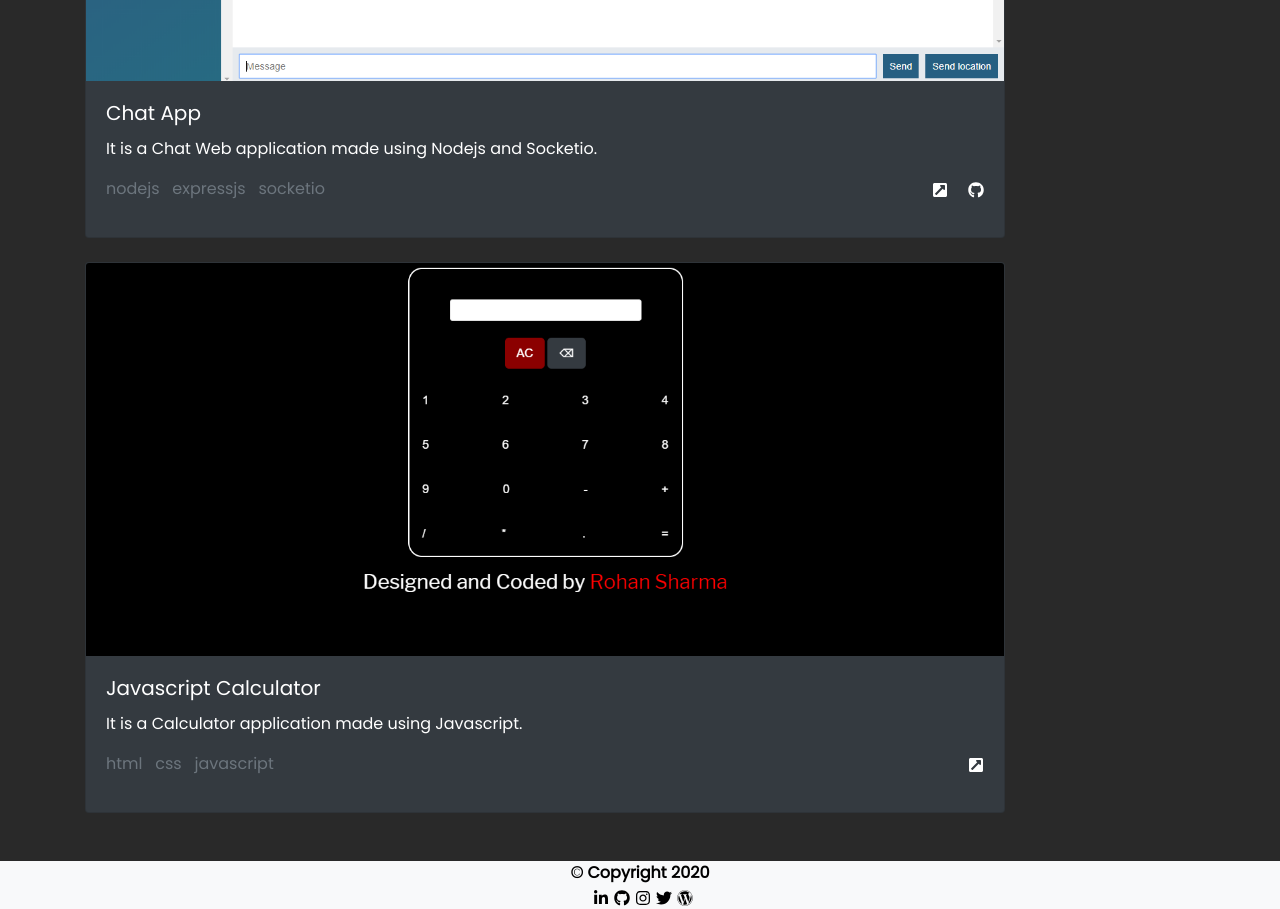
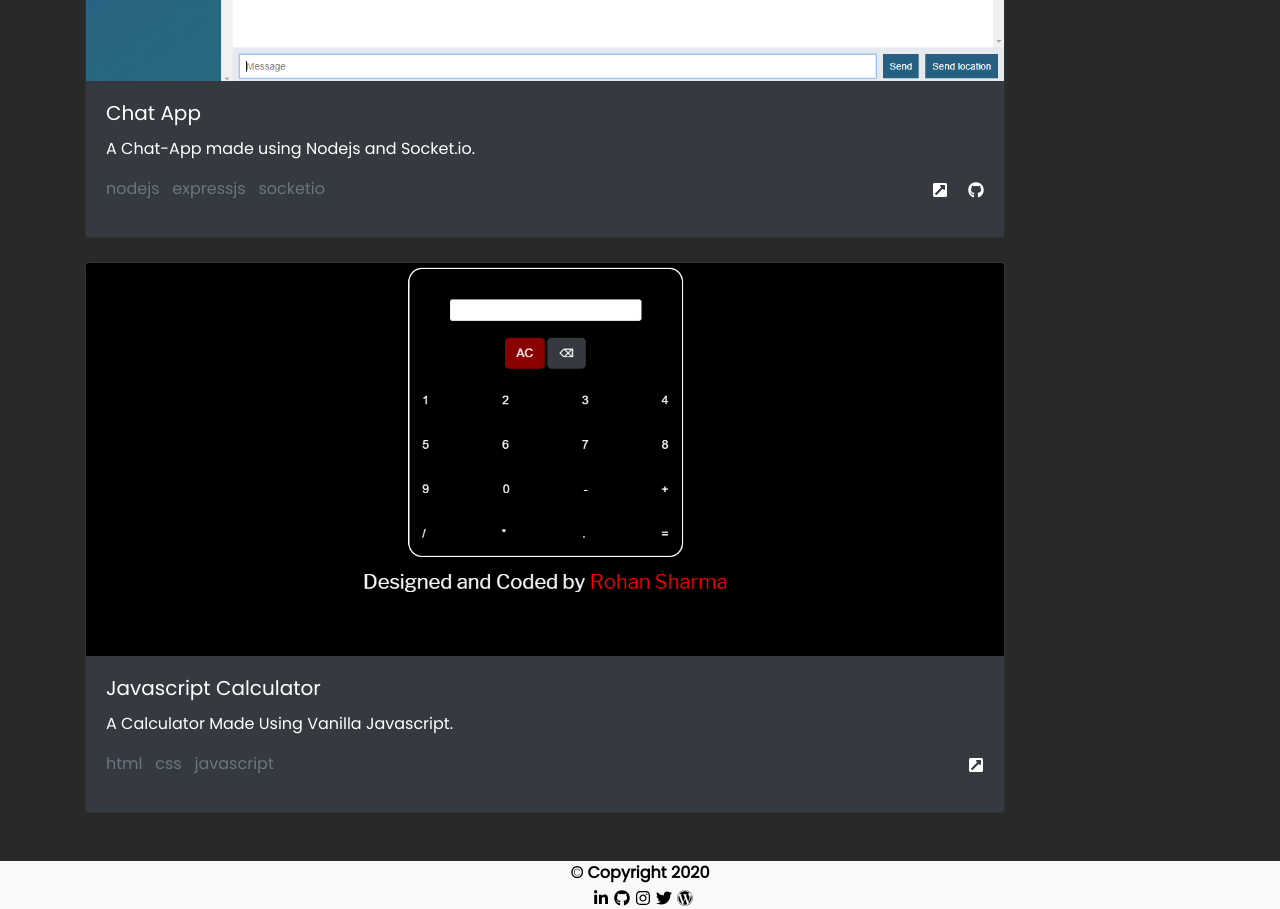
Before and after one commit to RhnSharma/React_test, a React (Create React App) app in the folder client/: page / in a window 1280 px wide. Shown: the part 2380-3289 px from the top of the page. Built offline with nearby package versions, Linux system fonts and the light colour scheme.

Commit message:
Update ProjectsPage.js

```diff
--- a/client/src/components/ProjectsPage.js
+++ b/client/src/components/ProjectsPage.js
@@ -16,7 +16,7 @@ const ProjectsPage = (props) => {
           <img className="card-img-top" src={chatapp} alt="Chat app"></img>
           <div className="card-body">
             <h5 className="card-title">Chat App</h5>
-            <p className="card-text">It is a Chat Web application made using Nodejs and Socketio.</p>
+            <p className="card-text">A Chat-App made using Nodejs and Socket.io.</p>
             <div className='sub'>
             <div className='subleft'>
             <p className='text-muted'>nodejs &nbsp; expressjs &nbsp; socketio</p>
@@ -32,7 +32,7 @@ const ProjectsPage = (props) => {
           <img className="card-img-top" src={calculator} alt="Calculator app"></img>
           <div className="card-body">
             <h5 className="card-title"> Javascript Calculator</h5>
-            <p className="card-text">It is a Calculator application made using Javascript.</p>
+            <p className="card-text">A Calculator Made Using Vanilla Javascript.</p>
             <div className='sub'>
             <div className='subleft'>
             <p className='text-muted'>html &nbsp; css &nbsp; javascript</p>
```
